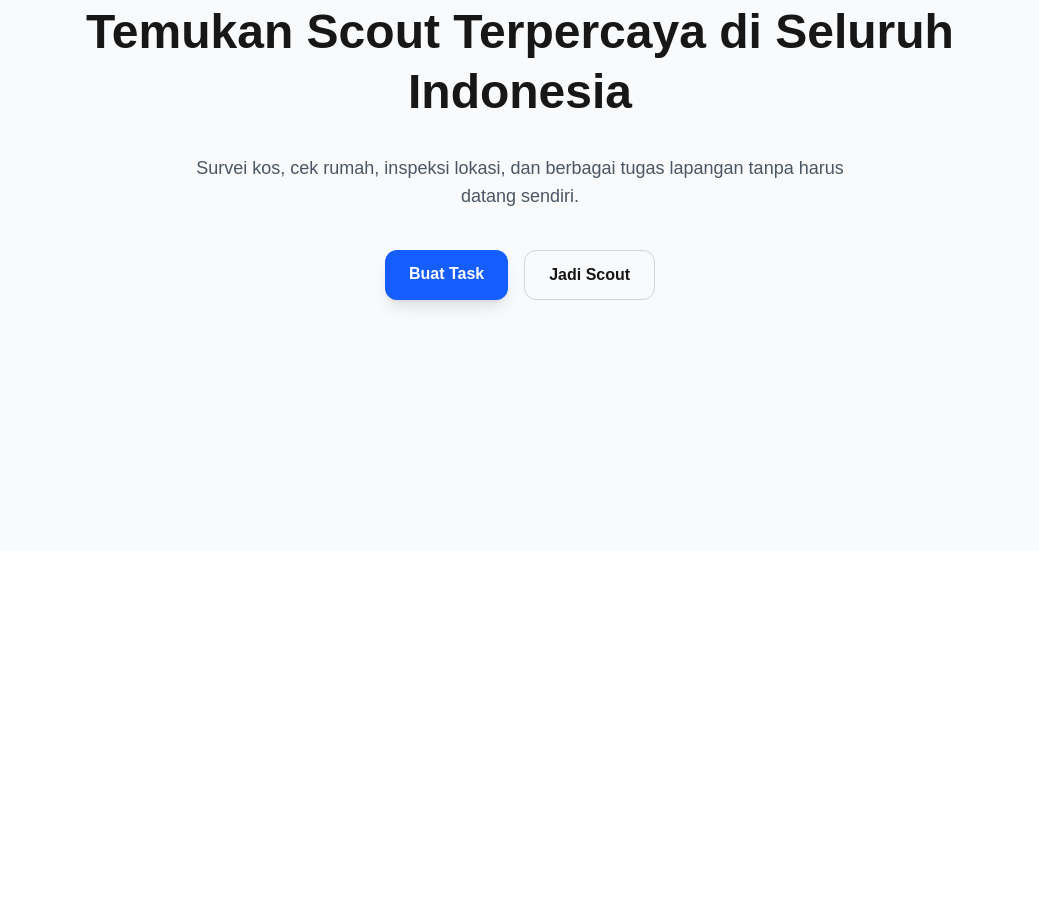
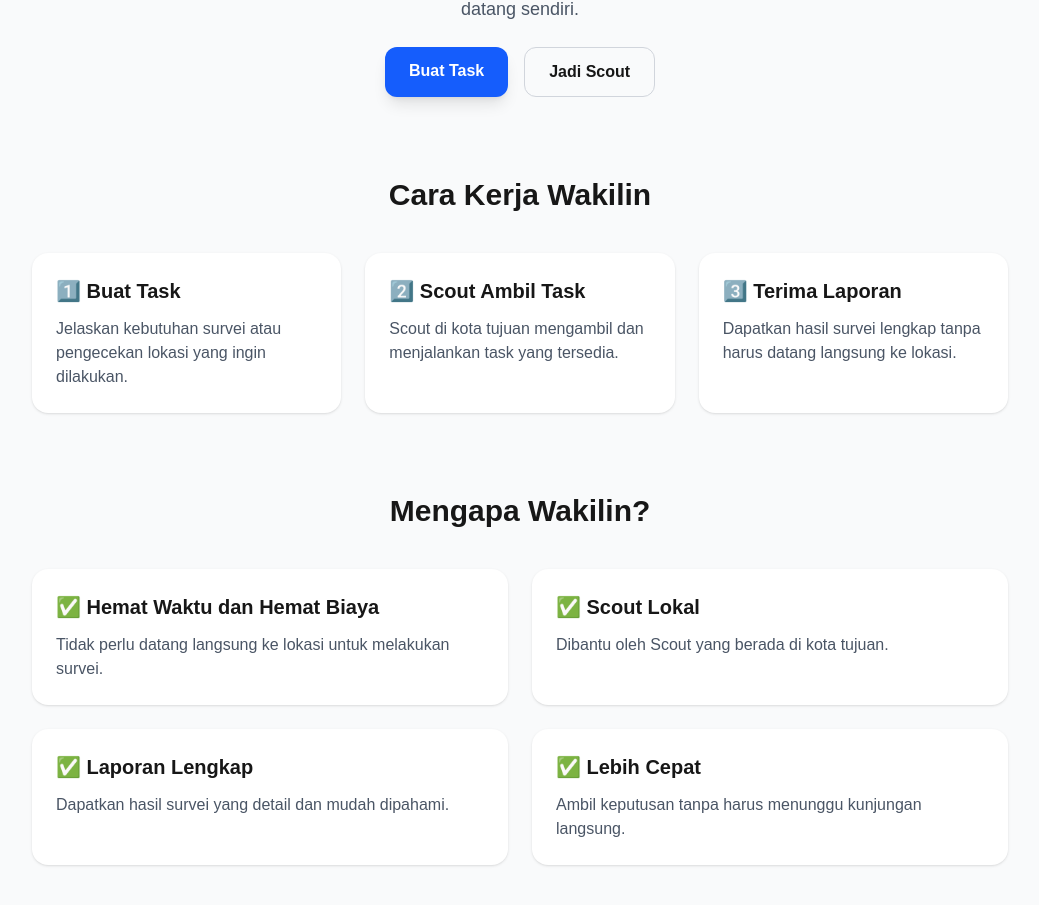
Before and after one commit to afiworks/wakilin-mvp, a Next.js app: page / in a window 1280 px wide. Shown: the part 249-1154 px from the top of the page, without its empty margins (120-1159 px from the left). Before the commit the page ends 800 px from the top, so only its background shows below. Built offline with nearby package versions, Linux system fonts and the light colour scheme.

Commit message:
feat: improve landing page sections

```diff
--- /dev/null
+++ b/app/components/CTA.tsx
@@ -0,0 +1,3 @@
+export default function CTA() {
+  return null;
+}
--- /dev/null
+++ b/app/components/Footer.tsx
@@ -0,0 +1,7 @@
+export default function Footer() {
+  return (
+    <footer className="mt-20 border-t border-gray-200 py-8 text-center text-sm text-gray-500">
+      © 2026 Wakilin. Survei lokasi tanpa harus datang langsung.
+    </footer>
+  );
+}
--- /dev/null
+++ b/app/components/HowItWorks.tsx
@@ -0,0 +1,42 @@
+export default function HowItWorks() {
+  return (
+    <section className="mx-auto mt-20 max-w-5xl px-6">
+      <h2 className="text-center text-3xl font-bold">
+        Cara Kerja Wakilin
+      </h2>
+
+      <div className="mt-10 grid gap-6 md:grid-cols-3">
+        <div className="rounded-2xl bg-white p-6 shadow-sm">
+          <h3 className="text-xl font-semibold">
+            1️⃣ Buat Task
+          </h3>
+
+          <p className="mt-3 text-gray-600">
+            Jelaskan kebutuhan survei atau pengecekan lokasi yang ingin
+            dilakukan.
+          </p>
+        </div>
+
+        <div className="rounded-2xl bg-white p-6 shadow-sm">
+          <h3 className="text-xl font-semibold">
+            2️⃣ Scout Ambil Task
+          </h3>
+
+          <p className="mt-3 text-gray-600">
+            Scout di kota tujuan mengambil dan menjalankan task yang tersedia.
+          </p>
+        </div>
+
+        <div className="rounded-2xl bg-white p-6 shadow-sm">
+          <h3 className="text-xl font-semibold">
+            3️⃣ Terima Laporan
+          </h3>
+
+          <p className="mt-3 text-gray-600">
+            Dapatkan hasil survei lengkap tanpa harus datang langsung ke lokasi.
+          </p>
+        </div>
+      </div>
+    </section>
+  );
+}
--- /dev/null
+++ b/app/components/WhyWakilin.tsx
@@ -0,0 +1,51 @@
+export default function WhyWakilin() {
+  return (
+    <section className="mx-auto mt-20 max-w-5xl px-6">
+      <h2 className="text-center text-3xl font-bold">
+        Mengapa Wakilin?
+      </h2>
+
+      <div className="mt-10 grid gap-6 md:grid-cols-2">
+        <div className="rounded-2xl bg-white p-6 shadow-sm">
+          <h3 className="text-xl font-semibold">
+            ✅ Hemat Waktu dan Hemat Biaya
+          </h3>
+
+          <p className="mt-3 text-gray-600">
+            Tidak perlu datang langsung ke lokasi untuk melakukan survei.
+          </p>
+        </div>
+
+        <div className="rounded-2xl bg-white p-6 shadow-sm">
+          <h3 className="text-xl font-semibold">
+            ✅ Scout Lokal
+          </h3>
+
+          <p className="mt-3 text-gray-600">
+            Dibantu oleh Scout yang berada di kota tujuan.
+          </p>
+        </div>
+
+        <div className="rounded-2xl bg-white p-6 shadow-sm">
+          <h3 className="text-xl font-semibold">
+            ✅ Laporan Lengkap
+          </h3>
+
+          <p className="mt-3 text-gray-600">
+            Dapatkan hasil survei yang detail dan mudah dipahami.
+          </p>
+        </div>
+
+        <div className="rounded-2xl bg-white p-6 shadow-sm">
+          <h3 className="text-xl font-semibold">
+            ✅ Lebih Cepat
+          </h3>
+
+          <p className="mt-3 text-gray-600">
+            Ambil keputusan tanpa harus menunggu kunjungan langsung.
+          </p>
+        </div>
+      </div>
+    </section>
+  );
+}
--- a/app/page.tsx
+++ b/app/page.tsx
@@ -1,10 +1,21 @@
 import Navbar from "./components/Navbar";
 import Hero from "./components/Hero";
+import HowItWorks from "./components/HowItWorks";
+import WhyWakilin from "./components/WhyWakilin";
+import Footer from "./components/Footer";
+
 export default function Home() {
- return (
-<main className="relative flex min-h-screen flex-col items-center justify-center gap-4 bg-gray-50 px-6">
-  <Navbar />
-<Hero />
-</main>
- );
+  return (
+    <main className="relative min-h-screen bg-gray-50 px-6 py-20">
+      <Navbar />
+
+      <div className="flex flex-col items-center justify-center">
+        <Hero />
+      </div>
+
+      <HowItWorks />
+
+      <WhyWakilin />
+    </main>
+  );
 }
--- /dev/null
+++ b/app/scout/page.tsx
@@ -0,0 +1,13 @@
+export default function ScoutPage() {
+  return (
+    <main className="mx-auto max-w-4xl px-6 py-12">
+      <h1 className="text-4xl font-bold">
+        Dashboard Scout
+      </h1>
+
+      <p className="mt-4 text-gray-600">
+        Dashboard Scout sedang dikembangkan.
+      </p>
+    </main>
+  );
+}
```
